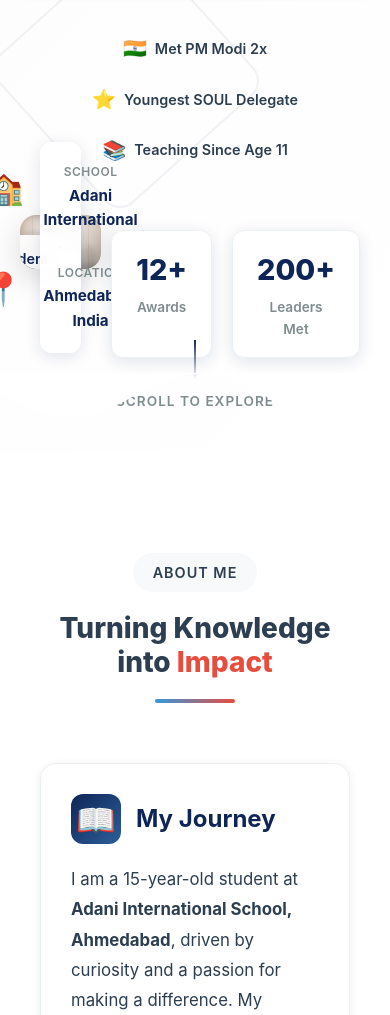
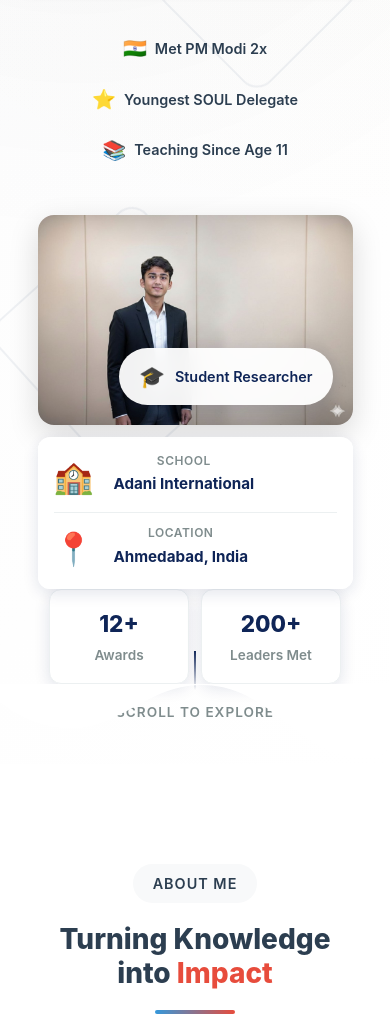
Before and after one commit to jyotirjoshi/portfolio-, a React (Create React App) app in the folder client/: page / in a window 390 px wide. Shown: the part 1358-2373 px from the top of the page. Built offline with nearby package versions, Linux system fonts and the light colour scheme.

Commit message:
face pope

```diff
--- a/client/src/components/Hero.css
+++ b/client/src/components/Hero.css
@@ -458,7 +458,7 @@
 /* Elegant Badge */
 .image-badge {
   position: absolute;
-  top: 20px;
+  bottom: 20px;
   right: 20px;
   display: flex;
   align-items: center;
@@ -530,6 +530,11 @@
   width: 1px;
   height: 40px;
   background: var(--color-light-gray);
+}
+
+/* Stats row (hidden on desktop, shown on mobile) */
+.stats-row {
+  display: none;
 }
 
 /* Floating Stats */
@@ -723,6 +728,21 @@
     margin: 15px 10px;
     transform: none !important;
   }
+
+  /* Show floating stats as a centered row below the image */
+  .hero-image-section {
+    flex-direction: column;
+    align-items: center;
+  }
+
+  .stats-row {
+    display: flex;
+    justify-content: center;
+    flex-wrap: wrap;
+    gap: 12px;
+    margin-top: 16px;
+    width: 100%;
+  }
 }
 
 @media (max-width: 768px) {
@@ -746,7 +766,6 @@
     flex-direction: column;
     width: 100%;
     max-width: 400px;
-    /* Constrain button width */
     margin-left: auto;
     margin-right: auto;
   }
@@ -761,14 +780,50 @@
     justify-content: center;
   }
 
+  /* On mobile, move info overlay below the image instead of on top */
+  .image-wrapper {
+    position: relative;
+  }
+
   .info-card-overlay {
-    flex-direction: column;
-    gap: 15px;
+    position: static;
+    flex-direction: row;
+    gap: 12px;
+    border-radius: 12px;
+    margin-top: 12px;
+    padding: 14px 16px;
+    justify-content: center;
   }
 
   .info-divider {
+    width: 1px;
+    height: 36px;
+  }
+
+  /* Floating stats: hide absolute positioning, show in a row below image card */
+  .floating-stat {
+    position: static !important;
+    animation: none !important;
+    transform: none !important;
+    flex: 1;
+    min-width: 100px;
+    max-width: 140px;
+    margin: 0;
+  }
+
+  .hero-image-section {
+    display: flex;
+    flex-direction: column;
+    align-items: center;
+  }
+
+  /* Stats row shown below image on mobile */
+  .stats-row {
+    display: flex !important;
+    justify-content: center;
+    gap: 12px;
+    margin-top: 0;
     width: 100%;
-    height: 1px;
   }
 }
 
@@ -781,13 +836,11 @@
 
   .image-card-professional {
     max-width: 320px;
-    /* Perfect mobile width */
     width: 90%;
   }
 
   .image-wrapper {
     box-shadow: 0 10px 30px rgba(0, 0, 0, 0.15);
-    /* Softer shadow for mobile */
   }
 
   .highlight-card {
@@ -799,15 +852,33 @@
     display: none;
   }
 
-  /* Keep frame hidden on very small screens to avoid overflow, or optional */
   .image-frame,
   .frame-corner {
-    display: block;
-    /* Let's try showing it but smaller, or keep hidden if it breaks. keeping hidden is safer */
     display: none;
   }
 
   .hero-actions {
     align-items: center;
   }
+
+  /* Even smaller: stack info card items vertically */
+  .info-card-overlay {
+    flex-direction: column;
+    align-items: flex-start;
+    gap: 10px;
+  }
+
+  .info-divider {
+    width: 100%;
+    height: 1px;
+  }
+
+  /* Stats take full row but shrink a bit */
+  .floating-stat {
+    min-width: 80px;
+  }
+
+  .stat-number {
+    font-size: 1.4rem;
+  }
 }
--- a/client/src/components/Hero.jsx
+++ b/client/src/components/Hero.jsx
@@ -174,6 +174,7 @@ const Hero = () => {
             </div>
 
             {/* Floating Stats */}
+            <div className="stats-row">
               <div className="floating-stat stat-1">
                 <div className="stat-number">12+</div>
                 <div className="stat-label">Awards</div>
@@ -181,6 +182,7 @@ const Hero = () => {
               <div className="floating-stat stat-2">
                 <div className="stat-number">200+</div>
                 <div className="stat-label">Leaders Met</div>
+              </div>
             </div>
           </div>
         </div>
```
Also changed, not shown: client/package.json (line endings or trailing spaces), client/src/components/Achievements.css (line endings or trailing spaces), 1 other file (tests, documents, lock files or other folders). Lines whose indentation alone changed are shown as unchanged.
